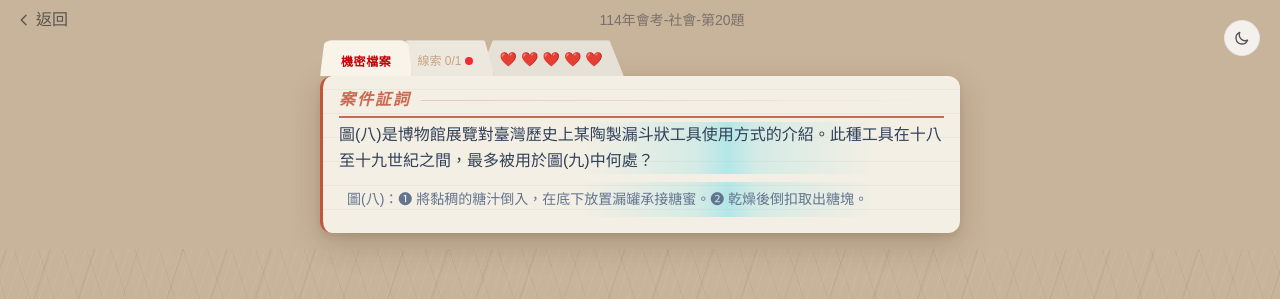
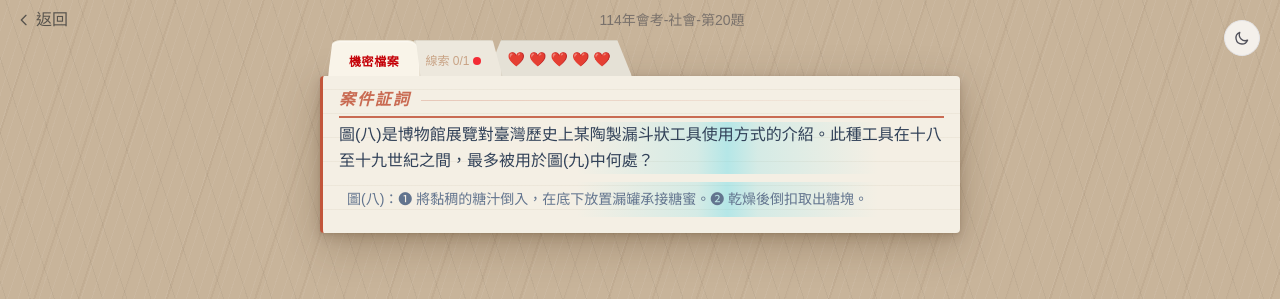
Before and after one commit to gurry0927/EDTechWeb, a Next.js app in the folder web/: page /question-detective in a window 1280 px wide. Both pictures are taken after a click on the button 640 px from the left and 285 px from the top of the page. Shown: the top 299 px of the page. Built offline with nearby package versions, Linux system fonts and the light colour scheme.

Commit message:
feat(detective): refined tab layout offset, background immersion & clue animations

```diff
--- a/web/src/app/globals.css
+++ b/web/src/app/globals.css
@@ -100,6 +100,32 @@ body {
   );
 }
 
+/* Clue flight & Tab pop effects */
+/* 拋物線軌跡 keyframes 由 JS 動態注入（避免 var() 在 @keyframes 的瀏覽器相容問題） */
+/* 卡比彈跳：輕巧版 */
+@keyframes tab-pop {
+  0%   { transform: scale(1); }
+  30%  { transform: scale(1.10); }
+  65%  { transform: scale(0.96); }
+  100% { transform: scale(1); }
+}
+/* 外層：fixed 錨點，animation 由 inline style 指定 */
+.clue-flyer-x {
+  position: fixed;
+  z-index: 1000;
+  pointer-events: none;
+}
+/* 內層：視覺顆粒，animation 由 inline style 指定 */
+.clue-flyer-y {
+  width: 10px; height: 10px; border-radius: 50%;
+  background: #F59E0B;
+  box-shadow: 0 0 8px 3px rgba(245,158,11,0.65);
+  transform-origin: center center;
+}
+.animate-tab-shake {
+  animation: tab-pop 0.4s cubic-bezier(0.34, 1.56, 0.64, 1) both;
+}
+
 /* Shared paper base */
 .case-file, .detective-paper, .folder-tab { background-color: var(--det-paper); }
 .dark .case-file, .dark .detective-paper, .dark .folder-tab { background-color: var(--det-paper-dark); }
@@ -108,12 +134,18 @@ body {
 .case-file {
   background-image: repeating-linear-gradient(0deg, transparent, transparent 23px, var(--det-line) 23px, var(--det-line) 24px);
   border-left: 3px solid var(--det-accent);
-  box-shadow: 0 4px 6px rgba(60,35,10,0.08), 0 10px 32px rgba(60,35,10,0.20);
+  box-shadow:
+    0 1px 3px rgba(60,35,10,0.1),
+    0 4px 12px rgba(60,35,10,0.15),
+    0 12px 40px rgba(60,35,10,0.25);
+  transition: all 0.3s cubic-bezier(0.4, 0, 0.2, 1);
 }
 .dark .case-file {
   background-image: repeating-linear-gradient(0deg, transparent, transparent 23px, var(--det-line-dark) 23px, var(--det-line-dark) 24px);
   border-left: 3px solid rgba(194,85,58,0.6);
-  box-shadow: 0 4px 6px rgba(0,0,0,0.25), 0 10px 32px rgba(0,0,0,0.50);
+  box-shadow:
+    0 4px 12px rgba(0,0,0,0.4),
+    0 15px 45px rgba(0,0,0,0.6);
 }
 
 
@@ -198,20 +230,23 @@ body {
   clip-path: polygon(10% 0, 90% 0, 100% 100%, 0 100%);
   margin-right: -8px;
 }
-.folder-tab-1 { z-index: 3; box-shadow: 0 3px 8px rgba(80,60,30,0.12); }
-.folder-tab-2 { z-index: 2; box-shadow: 0 2px 6px rgba(80,60,30,0.08); filter: brightness(0.97); }
-.folder-tab-3 { z-index: 1; box-shadow: 0 2px 4px rgba(80,60,30,0.04); filter: brightness(0.94); }
+.folder-tab-1 { z-index: 3; box-shadow: 0 4px 12px rgba(60,35,10,0.25), 0 1px 3px rgba(60,35,10,0.15); }
+.folder-tab-2 { z-index: 2; box-shadow: 0 3px 8px rgba(60,35,10,0.18); filter: brightness(0.97); }
+.folder-tab-3 { z-index: 1; box-shadow: 0 3px 6px rgba(60,35,10,0.12); filter: brightness(0.94); }
 
-/* 主動 tab：投影向下，貼合文件頂邊 */
+/* 主動 tab：擬真立體化 */
 .tab-active {
   filter: brightness(1.02) !important;
-  box-shadow: 0 4px 14px rgba(80,60,30,0.20) !important;
+  box-shadow:
+    0 1px 2px rgba(255,255,255,0.4) inset,
+    0 8px 24px rgba(60,35,10,0.35) !important;
   z-index: 10 !important;
   clip-path: polygon(5% 0, 95% 0, 100% 100%, 0 100%);
+  transition: all 0.25s ease;
 }
 
 .dark .folder-tab { border-color: rgba(140,120,80,0.1); }
-.dark .folder-tab-1 { box-shadow: 0 3px 10px rgba(0,0,0,0.35); }
+.dark .folder-tab-1 { box-shadow: 0 6px 18px rgba(0,0,0,0.5); }
 .dark .folder-tab-2 { filter: brightness(0.9); }
 .dark .folder-tab-3 { filter: brightness(0.8); }
 
--- a/web/src/components/question-detective/DetectivePlayer.tsx
+++ b/web/src/components/question-detective/DetectivePlayer.tsx
@@ -171,6 +171,7 @@ export function DetectivePlayer({ question, onBack }: Props) {
   const showPersistToast = useCallback((msg: string) => { setToast(msg); setToastKey(k => k + 1); setToastPersist(true); }, []);
   const chatEndRef = useRef<HTMLDivElement>(null);
   const headerRef = useRef<HTMLDivElement>(null);
+  const clueTabRef = useRef<HTMLButtonElement>(null);
   const [headerH, setHeaderH] = useState(0);
 
   // [NEW] 連續失誤計數器（憐憫機制）
@@ -310,12 +311,47 @@ export function DetectivePlayer({ question, onBack }: Props) {
   useEffect(() => { if (reasoningDone) { const t = setTimeout(() => setPhase('answer'), GAME.answerAdvanceDelay); return () => clearTimeout(t); } }, [reasoningDone]);
 
   // ── Handlers ──
-  const onClueHit = useCallback((idx: number) => {
+  const [clueFlyer, setClueFlyer] = useState<{ x: number, y: number, kfId: string } | null>(null);
+  const [isTabShaking, setIsTabShaking] = useState(false);
+
+  // 共用飛行觸發：動態注入 @keyframes（避免 var() 在 keyframes 的相容問題）
+  const triggerFlight = useCallback((e: React.MouseEvent) => {
+    if (!clueTabRef.current) return;
+    const tabRect = clueTabRef.current.getBoundingClientRect();
+    const dx = tabRect.left + tabRect.width / 2 - e.clientX;
+    const dy = tabRect.top + tabRect.height / 2 - e.clientY;
+    const kfId = `cfl-${Date.now()}`;
+    const styleEl = document.createElement('style');
+    styleEl.id = kfId;
+    styleEl.textContent = `
+      @keyframes ${kfId}-x {
+        0%   { transform: translateX(0); }
+        100% { transform: translateX(${dx}px); }
+      }
+      @keyframes ${kfId}-y {
+        0%   { transform: translateY(0) scale(1); opacity: 1; }
+        35%  { transform: translateY(${dy * 0.1}px) scaleX(1.6) scaleY(0.55); opacity: 1; }
+        70%  { transform: translateY(${dy * 0.72}px) scaleX(1.3) scaleY(0.7); opacity: 1; }
+        100% { transform: translateY(${dy}px) scale(0.25); opacity: 0; }
+      }
+    `;
+    document.head.appendChild(styleEl);
+    setClueFlyer({ x: e.clientX, y: e.clientY, kfId });
+    setTimeout(() => {
+      document.getElementById(kfId)?.remove();
+      setClueFlyer(null);
+      setIsTabShaking(true);
+      setTimeout(() => setIsTabShaking(false), 500);
+    }, 560);
+  }, []);
+
+  const onClueHit = useCallback((idx: number, e?: React.MouseEvent) => {
     if (clueLocked || foundClues.has(idx)) return;
+    if (e) triggerFlight(e);
     setFoundClues(prev => new Set(prev).add(idx));
     setChatEvents(prev => [...prev, { type: 'clue', idx }]);
     setConsecutiveMisses(0);
-  }, [clueLocked, foundClues]);
+  }, [clueLocked, foundClues, triggerFlight]);
 
   const triggerMissIncrement = useCallback(() => {
     const next = consecutiveMisses + 1;
@@ -337,7 +373,7 @@ export function DetectivePlayer({ question, onBack }: Props) {
     triggerMissIncrement();
   }, [clueLocked, triggerMissIncrement]);
 
-  const onContextHit = useCallback((regionIdx: number) => {
+  const onContextHit = useCallback((regionIdx: number, e?: React.MouseEvent) => {
     const region = question.scaffolding?.[regionIdx];
     if (!region) return;
     const msg = region.hint || pick(DIALOGUE.contextHitReactions);
@@ -345,10 +381,11 @@ export function DetectivePlayer({ question, onBack }: Props) {
     setConsecutiveMisses(0);
     // 每個 context 區域只加一次泡泡（防止重複點同一處刷屏）
     if (!seenContextRegions.has(regionIdx)) {
+      if (e) triggerFlight(e);
       setChatEvents(prev => [...prev, { type: 'context', hint: msg, text: region.text }]);
       setSeenContextRegions(prev => new Set(prev).add(regionIdx));
     }
-  }, [question.scaffolding, seenContextRegions]);
+  }, [question.scaffolding, seenContextRegions, triggerFlight]);
 
   const onNoiseMiss = useCallback((regionIdx: number) => {
     if (clueLocked) return;
@@ -363,7 +400,7 @@ export function DetectivePlayer({ question, onBack }: Props) {
   // clueIndex != null  → onClueHit（不變）
   // scaffoldIndex != null → 查 ScaffoldingRegion.type，呼叫 onContextHit 或 onNoiseMiss
   // 兩者皆 null        → onClueMiss（不變）
-  const onSegTap = useCallback((seg: Seg) => {
+  const onSegTap = useCallback((seg: Seg, e: React.MouseEvent) => {
     // 首次點擊 → 永久停止 shimmer + persist toast
     if (!hasEverTapped) {
       setHasEverTapped(true);
@@ -374,10 +411,10 @@ export function DetectivePlayer({ question, onBack }: Props) {
     }
 
     if (seg.clueIndex !== null) {
-      onClueHit(seg.clueIndex);
+      onClueHit(seg.clueIndex, e);
     } else if (seg.scaffoldIndex !== null) {
       const region = question.scaffolding?.[seg.scaffoldIndex];
-      if (region?.type === 'context') onContextHit(seg.scaffoldIndex);
+      if (region?.type === 'context') onContextHit(seg.scaffoldIndex, e);
       else onNoiseMiss(seg.scaffoldIndex);
     } else {
       onClueMiss();
@@ -426,7 +463,7 @@ export function DetectivePlayer({ question, onBack }: Props) {
   const isCluePhase = phase === 'clue' && !clueLocked;
   const isPointingPhase = phase === 'reasoning' && reasoningMode === 'pointing';
 
-  const renderSegs = (segs: Seg[], onTap: (seg: Seg) => void) => segs.map((seg, i) => {
+  const renderSegs = (segs: Seg[], onTap: (seg: Seg, e: React.MouseEvent) => void) => segs.map((seg, i) => {
     const isClue = seg.clueIndex !== null;
     const isFound = isClue && foundClues.has(seg.clueIndex!);
     if (isPointingPhase) {
@@ -434,7 +471,7 @@ export function DetectivePlayer({ question, onBack }: Props) {
       return <span key={i} className={clsDim}>{seg.text}</span>;
     }
     if (phase === 'reasoning') return <span key={i} className={isFound ? clsFound : clsDim}>{seg.text}</span>;
-    if (isCluePhase) return <span key={i} onClick={() => onTap(seg)} className={`cursor-pointer transition-all duration-200 ${isFound ? clsFound : 'active:bg-slate-200 dark:active:bg-white/10'}`}>{seg.text}</span>;
+    if (isCluePhase) return <span key={i} onClick={(e) => onTap(seg, e)} className={`cursor-pointer transition-all duration-200 ${isFound ? clsFound : 'active:bg-slate-200 dark:active:bg-white/10'}`}>{seg.text}</span>;
     return <span key={i} className={isFound ? clsFound : ''}>{seg.text}</span>;
   });
 
@@ -445,7 +482,7 @@ export function DetectivePlayer({ question, onBack }: Props) {
   return (
     <div className="h-[100dvh] detective-paper text-slate-800 dark:text-white flex flex-col overflow-hidden">
       {/* Header + Tabs + Stem card — 全體木紋底色，case-file 浮卡 */}
-      <div ref={headerRef} className="shrink-0 sticky top-0 z-10" style={{ backgroundColor: 'var(--det-wood)' }}>
+      <div ref={headerRef} className="shrink-0 sticky top-0 z-10 bg-transparent">
         <header className="px-4 py-2 flex items-center gap-3">
           <button onClick={onBack} className="text-stone-600 dark:text-white/60 hover:text-stone-800 dark:hover:text-white/90 text-base flex items-center gap-1">
             <svg className="w-4 h-4" fill="none" viewBox="0 0 24 24" stroke="currentColor" strokeWidth={2}><path strokeLinecap="round" strokeLinejoin="round" d="M15 19l-7-7 7-7" /></svg>
@@ -455,11 +492,15 @@ export function DetectivePlayer({ question, onBack }: Props) {
         </header>
 
         {/* Tabs — 資料夾索引，貼在浮卡頂端 */}
-        <div className="max-w-2xl mx-auto px-4 flex items-end h-9">
+        <div className="max-w-2xl mx-auto px-4 pl-6 flex items-end h-9">
           <div className="folder-tab folder-tab-1 tab-active relative z-[3]">
             <span className="font-bold text-xs tracking-wider text-red-700 dark:text-red-400">機密檔案</span>
           </div>
-          <button onClick={openNotebook} className="folder-tab folder-tab-2 relative z-[2] -ml-2">
+          <button
+            ref={clueTabRef}
+            onClick={openNotebook}
+            className={`folder-tab folder-tab-2 relative z-[2] -ml-2 transition-all ${isTabShaking ? 'animate-tab-shake' : ''}`}
+          >
             <span className="text-xs font-medium text-amber-800/40 dark:text-white/35 flex items-center gap-1">
               線索 {foundClues.size}/{totalClues}
               {(chatEvents.length > notebookSeenCount || (!!question.figureImage && !hasOpenedNotebook)) && (
@@ -477,7 +518,7 @@ export function DetectivePlayer({ question, onBack }: Props) {
 
         {/* Case-file 浮卡：左右 padding 露出木紋，底部 pb 露出木紋投影 */}
         <div className="max-w-2xl mx-auto px-4 pb-4">
-          <div className={`case-file rounded-xl overflow-hidden transition-all duration-300 ${isPointingPhase ? 'ring-2 ring-amber-400/50 ring-inset' : ''}`}>
+          <div className={`case-file rounded-sm overflow-hidden transition-all duration-300 ${isPointingPhase ? 'ring-2 ring-amber-400/50 ring-inset' : ''}`}>
             <div className="px-4 pt-3 pb-4 space-y-2">
               {isPointingPhase
                 ? <div className="text-sm text-amber-600 dark:text-amber-400 font-medium">{DIALOGUE.reasoningPointingBanner}</div>
@@ -911,6 +952,22 @@ export function DetectivePlayer({ question, onBack }: Props) {
         </defs>
       </svg>
 
+      {/* Clue Flyer — dual-container parabolic arc (dynamic keyframes) */}
+      {clueFlyer && (
+        <div
+          className="clue-flyer-x"
+          style={{
+            left: clueFlyer.x,
+            top: clueFlyer.y,
+            animation: `${clueFlyer.kfId}-x 0.56s cubic-bezier(0.25,0.46,0.45,0.94) forwards`,
+          } as React.CSSProperties}
+        >
+          <div
+            className="clue-flyer-y"
+            style={{ animation: `${clueFlyer.kfId}-y 0.56s cubic-bezier(0.45,0.05,0.55,0.95) forwards` }}
+          />
+        </div>
+      )}
     </div>
   );
 }
```
